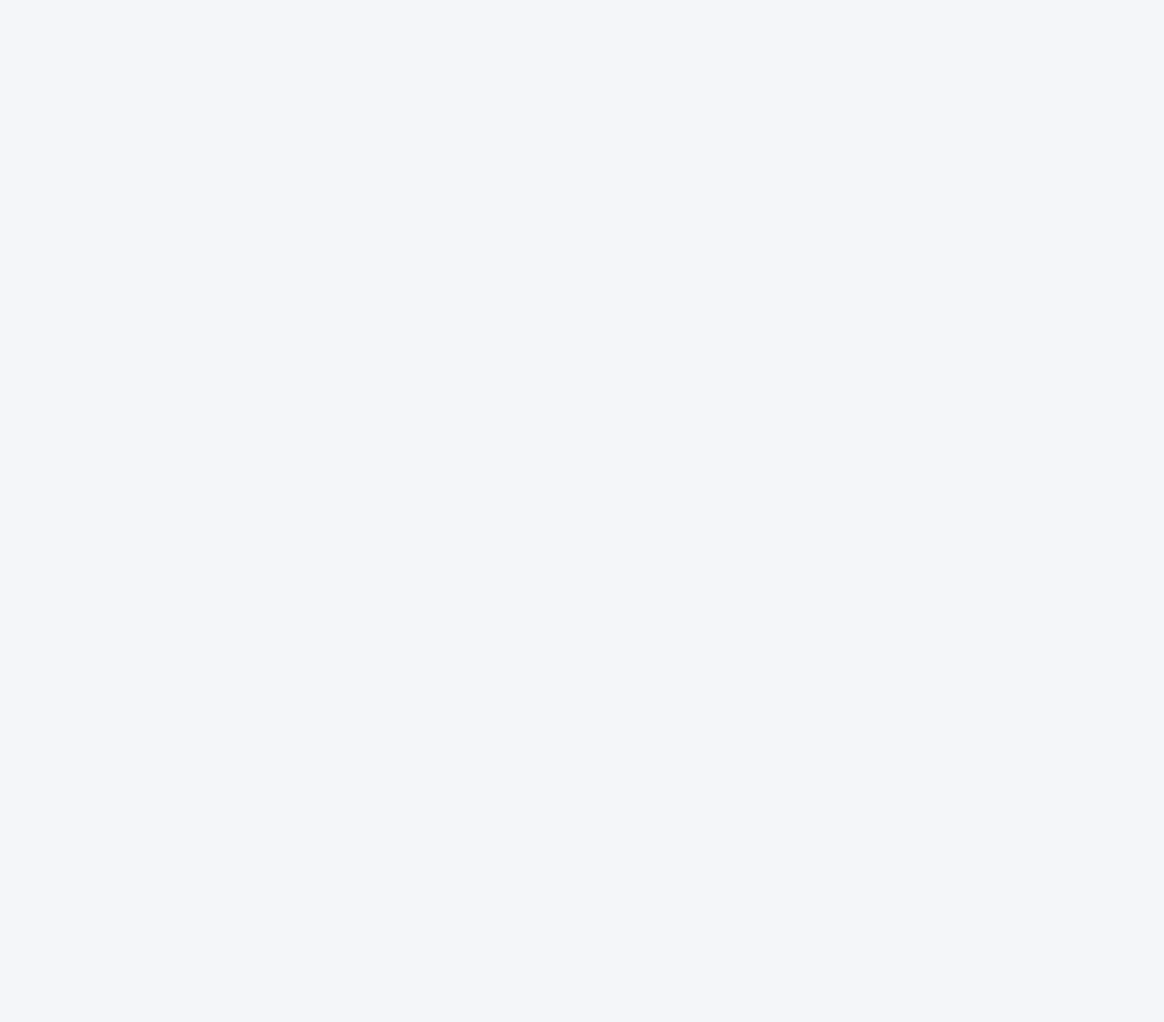
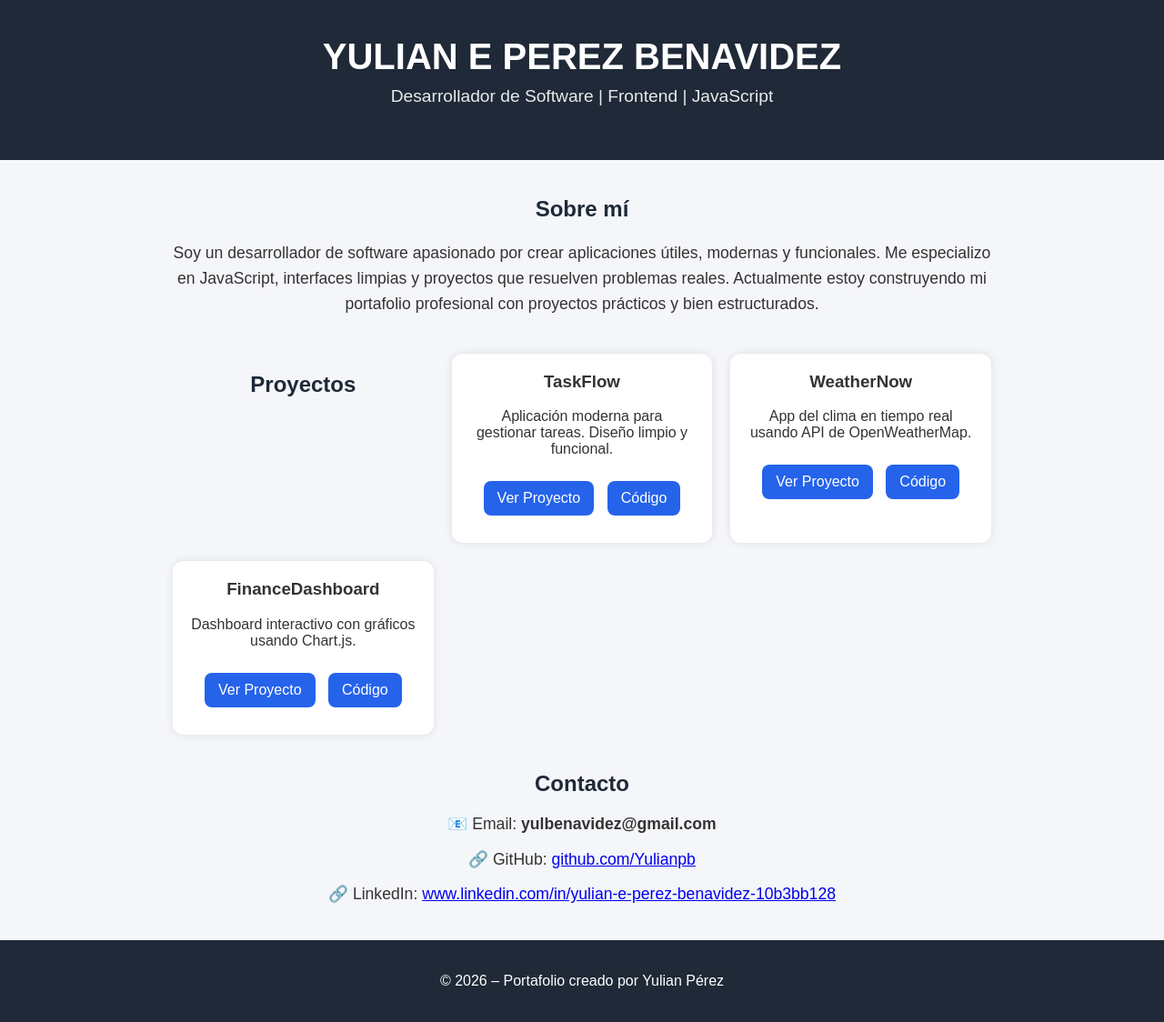
Before and after one commit to Yulianpb/Portfolio, a plain HTML site: page index.html in a window 1280 px wide. Shown: the whole page at 91% size. Drawn offline with Linux system fonts and the light colour scheme.

Commit message:
Portfolio -segunda versión

```diff
--- a/index.html
+++ b/index.html
@@ -10,7 +10,7 @@
 
     <!-- HEADER -->
     <header>
-        <h1>Yulian Pérez</h1>
+        <h1>YULIAN E PEREZ BENAVIDEZ</h1>
         <p>Desarrollador de Software | Frontend | JavaScript</p>
     </header>
 
@@ -53,9 +53,9 @@
     <!-- CONTACT -->
     <section class="contact">
         <h2>Contacto</h2>
-        <p>📧 Email: <strong>tu-email-aquí</strong></p>
+        <p>📧 Email: <strong>yulbenavidez@gmail.com</strong></p>
         <p>🔗 GitHub: <a href="https://github.com/Yulianpb" target="_blank">github.com/Yulianpb</a></p>
-        <p>🔗 LinkedIn: <strong>Tu enlace de LinkedIn</strong></p>
+        <p>🔗 LinkedIn: <a href="https://www.linkedin.com/in/yulian-e-perez-benavidez-10b3bb128" target="_blank">www.linkedin.com/in/yulian-e-perez-benavidez-10b3bb128</a></p>
     </section>
 
     <footer>
--- a/style.css
+++ b/style.css
@@ -1,7 +1,4 @@
-body {
-    opacity: 0;
-    transition: opacity 0.8s ease-in-out;
-}
+
 
 body {
     margin: 0;
```
